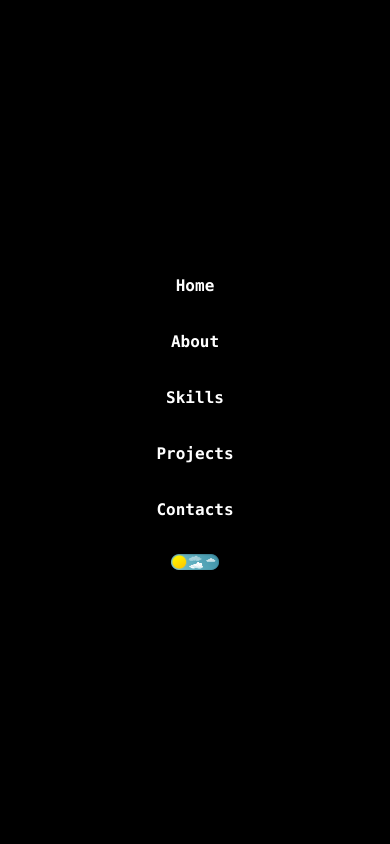
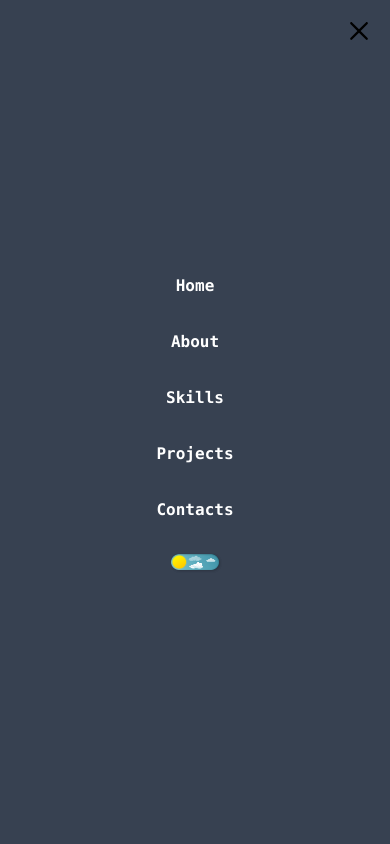
Before and after one commit to miracl3-dreams/my-portfolio, a React (Vite) app: page / in a window 390 px wide. Both pictures are taken after a click on the button 359 px from the left and 31 px from the top of the page. Shown: the top 844 px of the page. Built offline with nearby package versions, Linux system fonts and the light colour scheme.

Commit message:
fixed: changing of color

```diff
--- a/src/components/NavigationBar.jsx
+++ b/src/components/NavigationBar.jsx
@@ -47,7 +47,7 @@ const NavigationBar = () => {
       </div>
 
       {mobileView && (
-        <div className="lg:hidden fixed inset-0 z-50 bg-black text-white flex flex-col items-center justify-center gap-8 font-bold font-mono">
+        <div className="lg:hidden fixed inset-0 z-50 bg-gray-700 text-white flex flex-col items-center justify-center gap-8 font-bold font-mono">
           <a href="#home" onClick={closeMobileMenu}>
             Home
           </a>
--- a/src/pages/Home.jsx
+++ b/src/pages/Home.jsx
@@ -63,7 +63,7 @@ const Home = () => {
         id="home"
         className="min-h-screen bg-white dark:bg-gray-900 text-black dark:text-white flex items-center justify-center px-6"
       >
-        <div className="flex flex-col-reverse md:flex-row items-center justify-between max-w-6xl w-full gap-10 md:gap-20 p-6 md:p-10 bg-white/10 backdrop-blur-md rounded-3xl dark:border-white transition-all font-mono">
+        <div className="flex flex-col-reverse md:flex-row items-center justify-between max-w-6xl w-full gap-10 md:gap-20 p-6 md:p-10 backdrop-blur-md rounded-3xl dark:border-white transition-all font-mono">
           <div className="md:w-1/2 text-left space-y-6">
             <h1
               className="text-3xl md:text-3xl font-extrabold animate-fadeUp font-mono min-h-[60px] md:min-h-[72px]"
```
